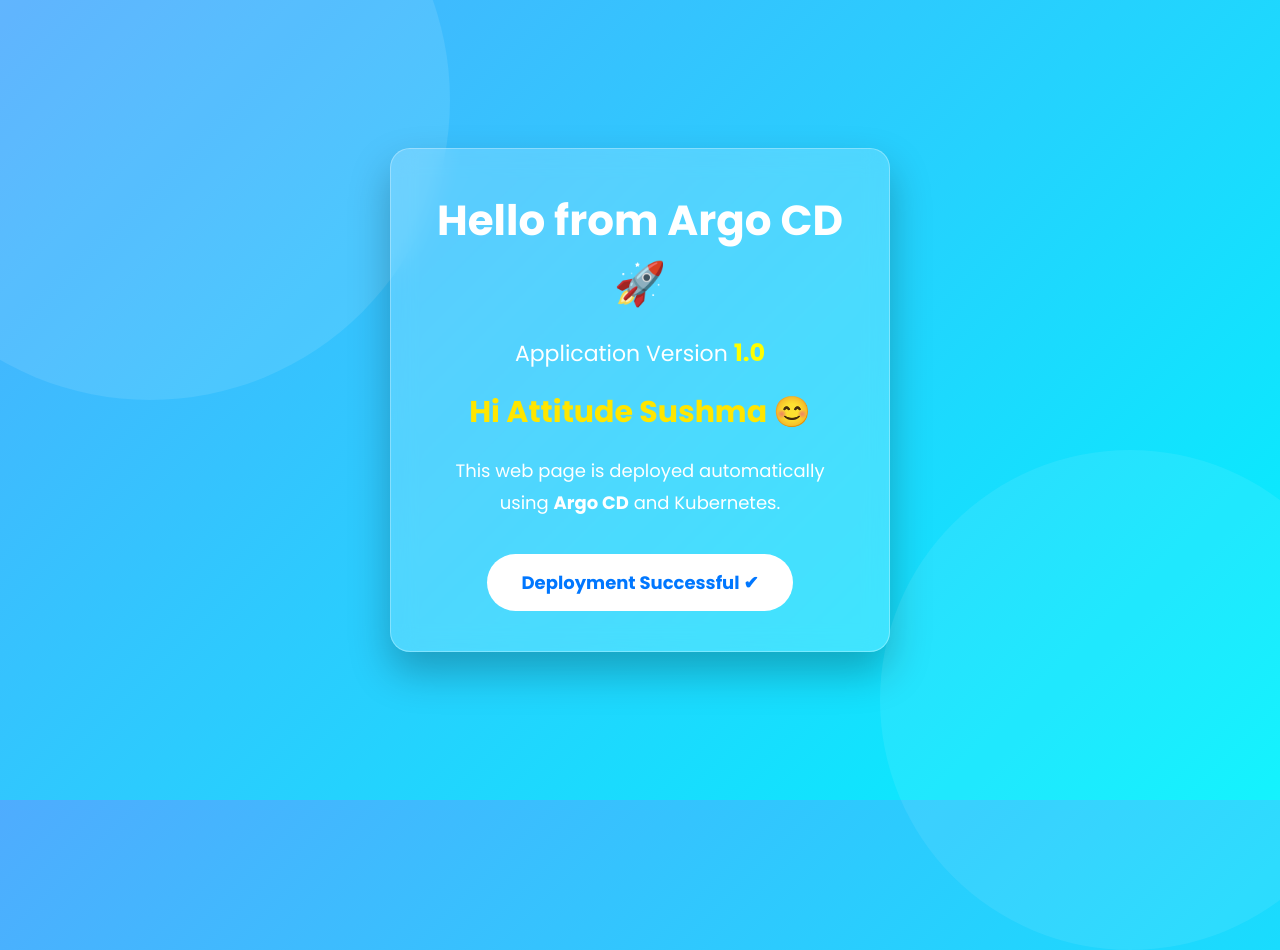
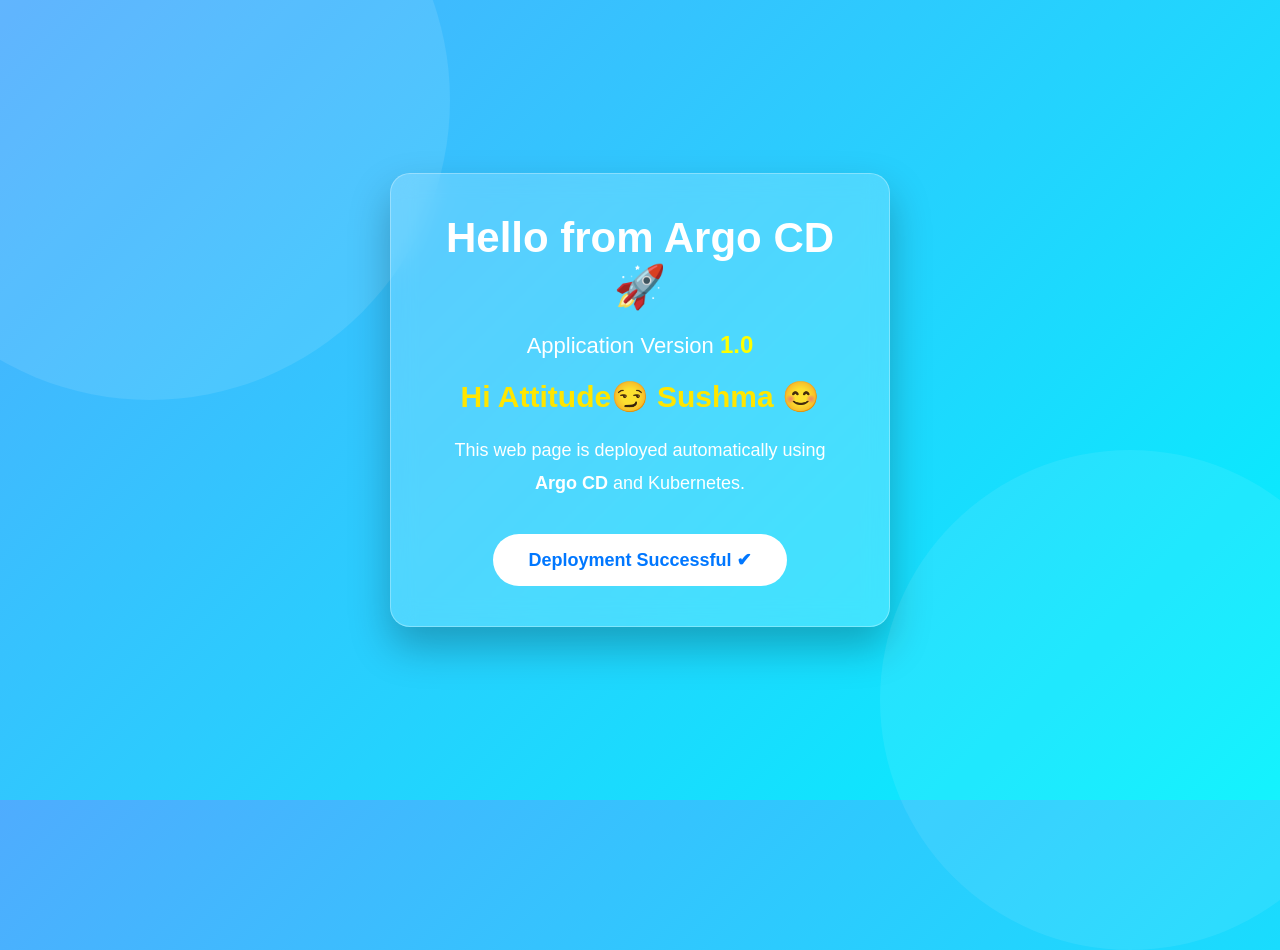
Before and after one commit to kommagallashivanand-maker/Argocd, a plain HTML site: page index.html in a window 1280 px wide. Shown: the top 950 px of the page. Drawn offline with Linux system fonts and the light colour scheme.

Commit message:
version3

```diff
--- a/index.html
+++ b/index.html
@@ -16,7 +16,7 @@
             Application Version <span>1.0</span>
         </p>
 
-        <h2>Hi Attitude Sushma 😊</h2>
+        <h2>Hi Attitude😏 Sushma 😊</h2>
 
         <p class="description">
             This web page is deployed automatically using
--- a/style.css
+++ b/style.css
@@ -1,5 +1,5 @@
-/* Google Font */
-@import url('https://fonts.googleapis.com/css2?family=Poppins:wght@300;400;600;700&display=swap');
+/* Google Font
+@import url('https://fonts.googleapis.com/css2?family=Poppins:wght@300;400;600;700&display=swap'); */
 
 *{
     margin:0;
```
Also changed, not shown: 1 other file.
